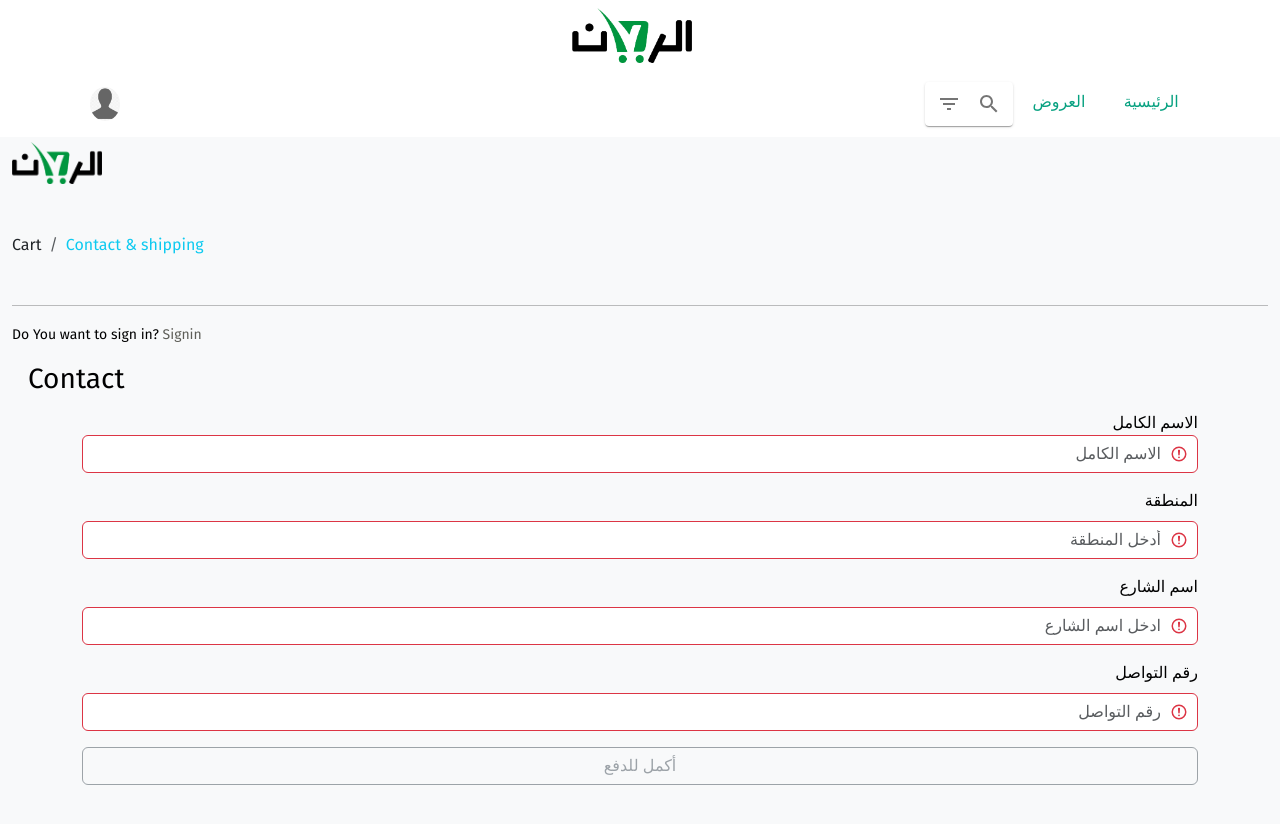
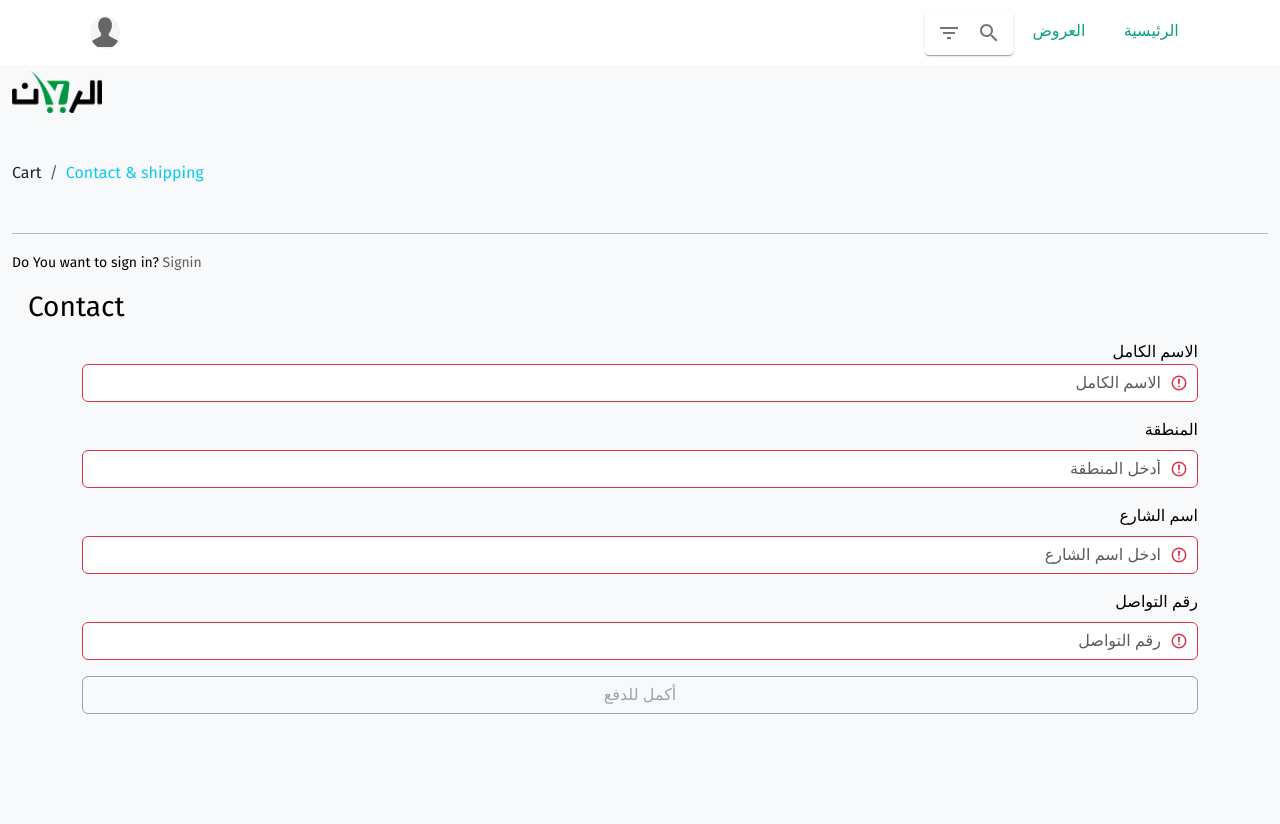
Before and after one commit to MahmoudAlsaht/rayan.market, a React (Vite) app: page /checkout in a window 1280 px wide. Shown: the top 824 px of the page. Built offline with nearby package versions, Linux system fonts and the light colour scheme; no server answers.

Commit message:
remove banner

```diff
--- a/src/layouts/CheckoutLayout.tsx
+++ b/src/layouts/CheckoutLayout.tsx
@@ -1,12 +1,10 @@
 import { Outlet } from 'react-router-dom';
 import MainNavbar from '../components/MainNavbar';
-import BrandNavbar from '../components/BrandNavbar';
 import AppFooter from '../components/AppFooter';
 
 function CheckoutLayout() {
 	return (
 		<>
-			<BrandNavbar />
 			<MainNavbar />
 			<Outlet />
 			<AppFooter />
--- a/src/layouts/RootLayout.tsx
+++ b/src/layouts/RootLayout.tsx
@@ -5,7 +5,6 @@ import { BsCart } from 'react-icons/bs';
 import CategoryNavbar from '../components/CategoryNavbar';
 import Cart from '../components/Cart';
 import { useState } from 'react';
-import BrandNavbar from '../components/BrandNavbar';
 import { TCart } from '../app/store/cart';
 import { useAppSelector } from '../app/hooks';
 import AppFooter from '../components/AppFooter';
@@ -20,7 +19,6 @@ function RootLayout() {
 
 	return (
 		<>
-			<BrandNavbar />
 			<MainNavbar />
 			<CategoryNavbar />
 			<Outlet />
```
